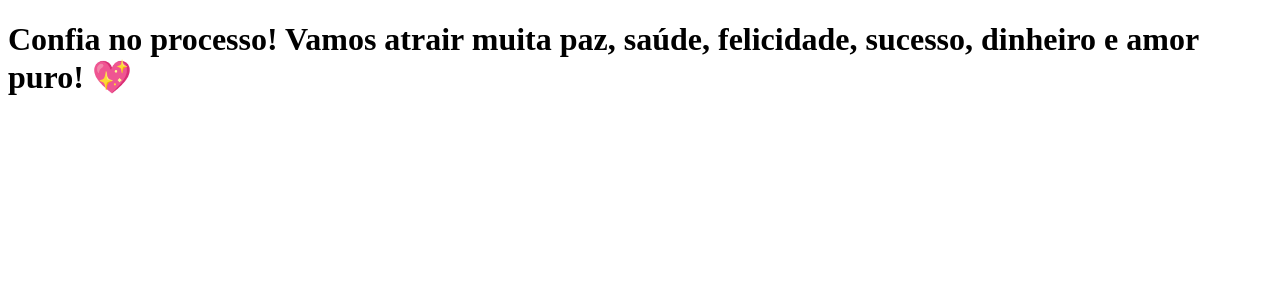
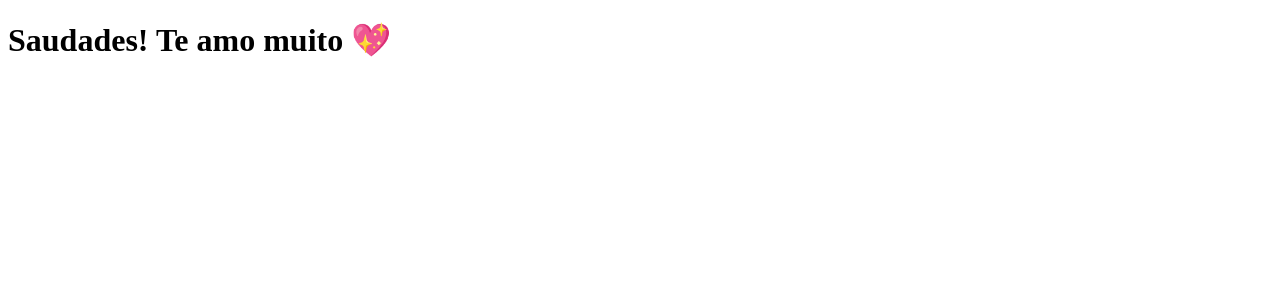
Before and after one commit to grazielle-bastos/clone-tabnews, a Next.js app: page / in a window 1280 px wide. Shown: the top 300 px of the page. Built offline with nearby package versions, Linux system fonts and the light colour scheme.

Commit message:
Texto modificado

```diff
--- a/pages/index.js
+++ b/pages/index.js
@@ -1,10 +1,5 @@
 function Home() {
-  return (
-    <h1>
-      Confia no processo! Vamos atrair muita paz, saúde, felicidade, sucesso,
-      dinheiro e amor puro! 💖{" "}
-    </h1>
-  );
+  return <h1>Saudades! Te amo muito 💖 </h1>;
 
   function teste() {
     console.log("teste");
```
Also changed, not shown: 1 other file (tests, documents, lock files or other folders).
